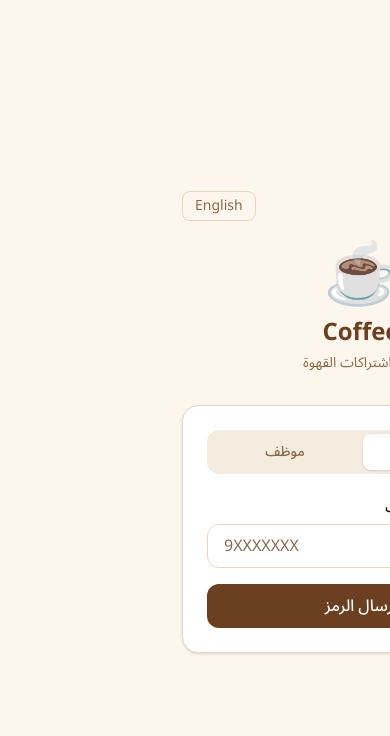
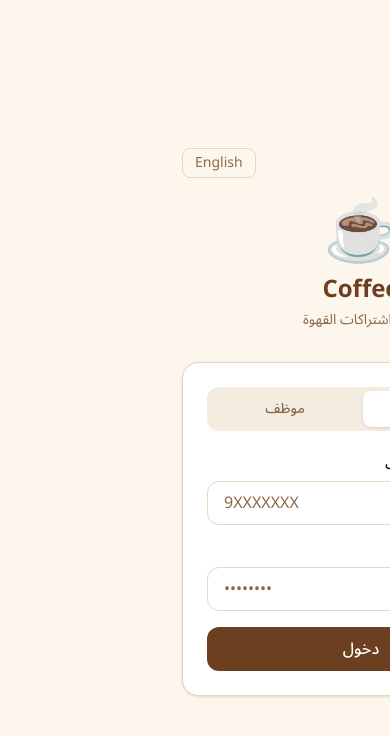
Before and after one commit to accelerator007/coffee, a Next.js app: page /login in a window 390 px wide. Shown: the top 736 px of the page. Built offline with nearby package versions, Linux system fonts and the light colour scheme; no server answers.

Commit message:
Change customer login from OTP to phone + password
https://claude.ai/code/session_01VTLXGT7tmpP96vxaH1rnqZ

```diff
--- a/components/auth/PhoneLoginForm.tsx
+++ b/components/auth/PhoneLoginForm.tsx
@@ -12,28 +12,22 @@ export default function PhoneLoginForm({ lang }: { lang: Lang }) {
   const supabase = createClient()
 
   const [phone, setPhone] = useState('')
-  const [otp, setOtp] = useState('')
-  const [step, setStep] = useState<'phone' | 'otp'>('phone')
+  const [password, setPassword] = useState('')
   const [loading, setLoading] = useState(false)
   const [error, setError] = useState('')
 
-  async function sendOtp() {
+  async function handleLogin() {
     setError('')
     setLoading(true)
     const fullPhone = phone.startsWith('+') ? phone : `+968${phone.replace(/^0/, '')}`
-    const { error } = await supabase.auth.signInWithOtp({ phone: fullPhone })
-    if (error) setError(error.message)
-    else setStep('otp')
-    setLoading(false)
-  }
-
-  async function verifyOtp() {
-    setError('')
-    setLoading(true)
-    const fullPhone = phone.startsWith('+') ? phone : `+968${phone.replace(/^0/, '')}`
-    const { error } = await supabase.auth.verifyOtp({ phone: fullPhone, token: otp, type: 'sms' })
-    if (error) setError(error.message)
-    else {
+    // Supabase stores phone-based users with email = phone@phone.local
+    const { error } = await supabase.auth.signInWithPassword({
+      email: `${fullPhone}@phone.local`,
+      password,
+    })
+    if (error) {
+      setError(lang === 'ar' ? 'رقم الهاتف أو كلمة المرور غير صحيحة' : 'Incorrect phone or password')
+    } else {
       router.push('/dashboard')
       router.refresh()
     }
@@ -42,8 +36,6 @@ export default function PhoneLoginForm({ lang }: { lang: Lang }) {
 
   return (
     <div className="flex flex-col gap-4">
-      {step === 'phone' ? (
-        <>
       <div className="flex gap-2 items-end">
         <span className="min-h-11 flex items-center px-3 bg-muted border border-border rounded-xl text-text-muted text-sm font-mono" dir="ltr">
           +968
@@ -56,37 +48,20 @@ export default function PhoneLoginForm({ lang }: { lang: Lang }) {
           value={phone}
           onChange={e => setPhone(e.target.value)}
           ltr
-              error={error}
         />
       </div>
-          <Button onClick={sendOtp} loading={loading} className="w-full">
-            {t('sendOtp', lang)}
+      <Input
+        label={t('password', lang)}
+        type="password"
+        placeholder="••••••••"
+        value={password}
+        onChange={e => setPassword(e.target.value)}
+        error={error}
+        ltr
+      />
+      <Button onClick={handleLogin} loading={loading} className="w-full">
+        {t('signIn', lang)}
       </Button>
-        </>
-      ) : (
-        <>
-          <Input
-            label={t('enterOtp', lang)}
-            type="text"
-            inputMode="numeric"
-            maxLength={6}
-            placeholder="------"
-            value={otp}
-            onChange={e => setOtp(e.target.value)}
-            ltr
-            error={error}
-          />
-          <Button onClick={verifyOtp} loading={loading} className="w-full">
-            {t('verify', lang)}
-          </Button>
-          <button
-            onClick={() => { setStep('phone'); setError('') }}
-            className="text-sm text-text-muted underline text-center"
-          >
-            {lang === 'ar' ? 'تغيير رقم الهاتف' : 'Change phone number'}
-          </button>
-        </>
-      )}
     </div>
   )
 }
```
Lines whose indentation alone changed are shown as unchanged.
